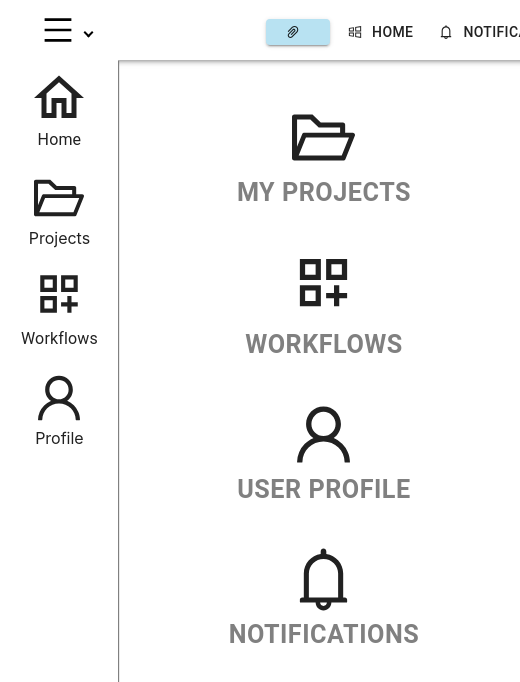
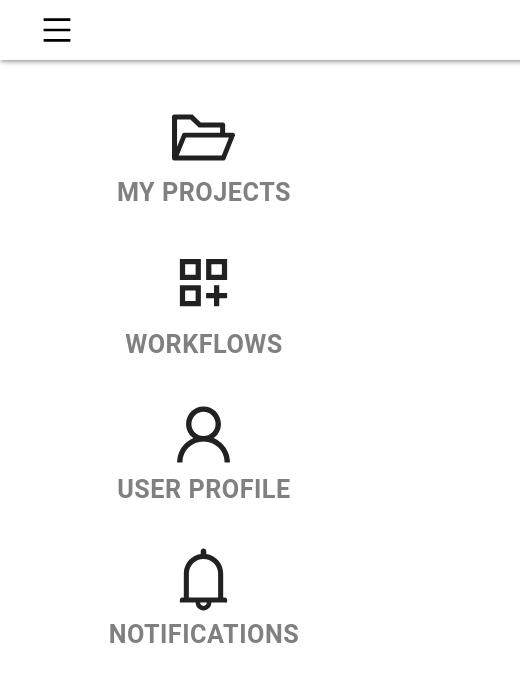
Before and after one commit to kmanikon/Bug-Tracker, a React (Create React App) app in the folder client/: page /home in a window 390 px wide. Shown: the top 682 px of the page, 520 px wide, since content can reach past the window. Built offline with nearby package versions, Linux system fonts and the light colour scheme.

Commit message:
Added Sidebar Styling

```diff
--- a/client/src/Components/TopNavBar/TopNavBar.js
+++ b/client/src/Components/TopNavBar/TopNavBar.js
@@ -1,7 +1,7 @@
 import React, {useState, useEffect} from 'react'
 import { useLocation } from 'react-router-dom'
 import { Link } from 'react-router-dom';
-import { AppBar, Typography, Toolbar, Avatar, Button } from '@material-ui/core';
+import { AppBar, Typography, Toolbar, Avatar, Button, useMediaQuery } from '@material-ui/core';
 import { PaperClipOutlined, UserOutlined, BellOutlined, WindowsOutlined, MenuOutlined } from '@ant-design/icons';
 import { Sidebar, Menu, MenuItem, SubMenu } from 'react-pro-sidebar';
 
@@ -64,16 +64,19 @@ const TopNavBar = ({user, setUser, init, sidebarOpen, setSidebarOpen, totalNotif
         setSidebarOpen(!sidebarOpen);
     }
 
-    /*
+    const isSmallScreen = useMediaQuery('(max-width: 700px)');
+
+    const hideSidebar = useMediaQuery('(max-width: 959px)')
+
     useEffect(() => {
+        if (hideSidebar) {
+            setSidebarOpen(false);
+        }
+        else {
+            setSidebarOpen(true);
+        }
+    }, [hideSidebar])
 
-        if (user){
-
-            makeAPICallReads('get-unread-actions-by-user-id/' + user.userId);
-        }
-
-      }, [user, location.pathname, init])
-      */
 
     return (
         <>
@@ -157,6 +160,38 @@ const TopNavBar = ({user, setUser, init, sidebarOpen, setSidebarOpen, totalNotif
             </Toolbar>
 
         </AppBar>
+
+        <AppBar className={classes.mobileBar} position="static" color="inherit" elevation={3} style={{width: '100vw'}}>
+            <Menu>
+                <Link
+                    to="/home"
+                    style={{
+                        textDecoration: 'none',
+                    }}
+                >
+
+                <Button
+                    style={{
+                        height: '40px',
+                        marginLeft: '25px',
+                        marginRight: '20px',
+                        marginTop: '10px',
+                        marginBottom: '10px',
+                        zIndex: '2',
+                        display: 'flex',
+                        alignItems: 'center',
+                        justifyContent: 'center',
+                        backgroundColor: 'transparent', // Set background color as needed
+                        border: 'none', // Remove border if needed
+                        cursor: 'pointer',
+                    }}
+                >
+                <MenuOutlined style={{ fontSize: 30, color: 'black' }} />
+                </Button>
+
+                </Link>
+            </Menu>
+        </AppBar>
         </>
     )
 }
--- a/client/src/Components/TopNavBar/styles.js
+++ b/client/src/Components/TopNavBar/styles.js
@@ -35,7 +35,10 @@ export default makeStyles((theme) => ({
         left: "0px",
         top: '0px'
       }
-    }
+    },
+    [theme.breakpoints.down("sm")]: {
+      display: 'none'
+    },
 
   },
   toolbar: {
@@ -52,6 +55,26 @@ export default makeStyles((theme) => ({
     marginRight: '10px'
   },
 
+  mobileBar: {
+    display: 'none',
+
+    [theme.breakpoints.down("sm")]: {
+      display: 'block',
+
+        display: 'flex',
+        flexDirection: 'row',
+        justifyContent: 'space-between',
+        alignItems: 'flex-end',
+        height: '60px',
+        marginBottom: '50px',
+        position: 'fixed',
+        minWidth: '830px',
+        zIndex: '2',
+        width: '100vw',
+
+    },
+  }
+
 
 
 }));
--- a/client/src/Pages/Home.js
+++ b/client/src/Pages/Home.js
@@ -43,7 +43,7 @@ const Home = () => {
     const sm = 6;
     const md = 6;
 
-    const isSmallScreen = useMediaQuery('(max-width:600px)');
+    const isSmallScreen = useMediaQuery('(max-width: 600px)');
 
     return (
       <div style={{
@@ -113,7 +113,7 @@ const Home = () => {
           >
 
               <DashboardCustomizeOutlinedIcon style={{ fontSize: isSmallScreen ? '350%' : '400%' }}/>
-              <div style={{ fontSize: isSmallScreen ? '140%' : '150%', marginTop: isSmallScreen ? '0px' : '20px', color: 'grey'}}>
+              <div style={{ fontSize: isSmallScreen ? '140%' : '150%', marginTop: isSmallScreen ? '0px' : '10px', color: 'grey'}}>
                 Workflows
               </div>
 
@@ -164,6 +164,7 @@ const Home = () => {
             flexDirection: 'row',
             display: 'block'
           }}
+          //variant={isSmallScreen ? "contained": "normal" }
           >
 
               <BellOutlined style={{ fontSize: isSmallScreen ? '350%' : '400%' }}/>
```
